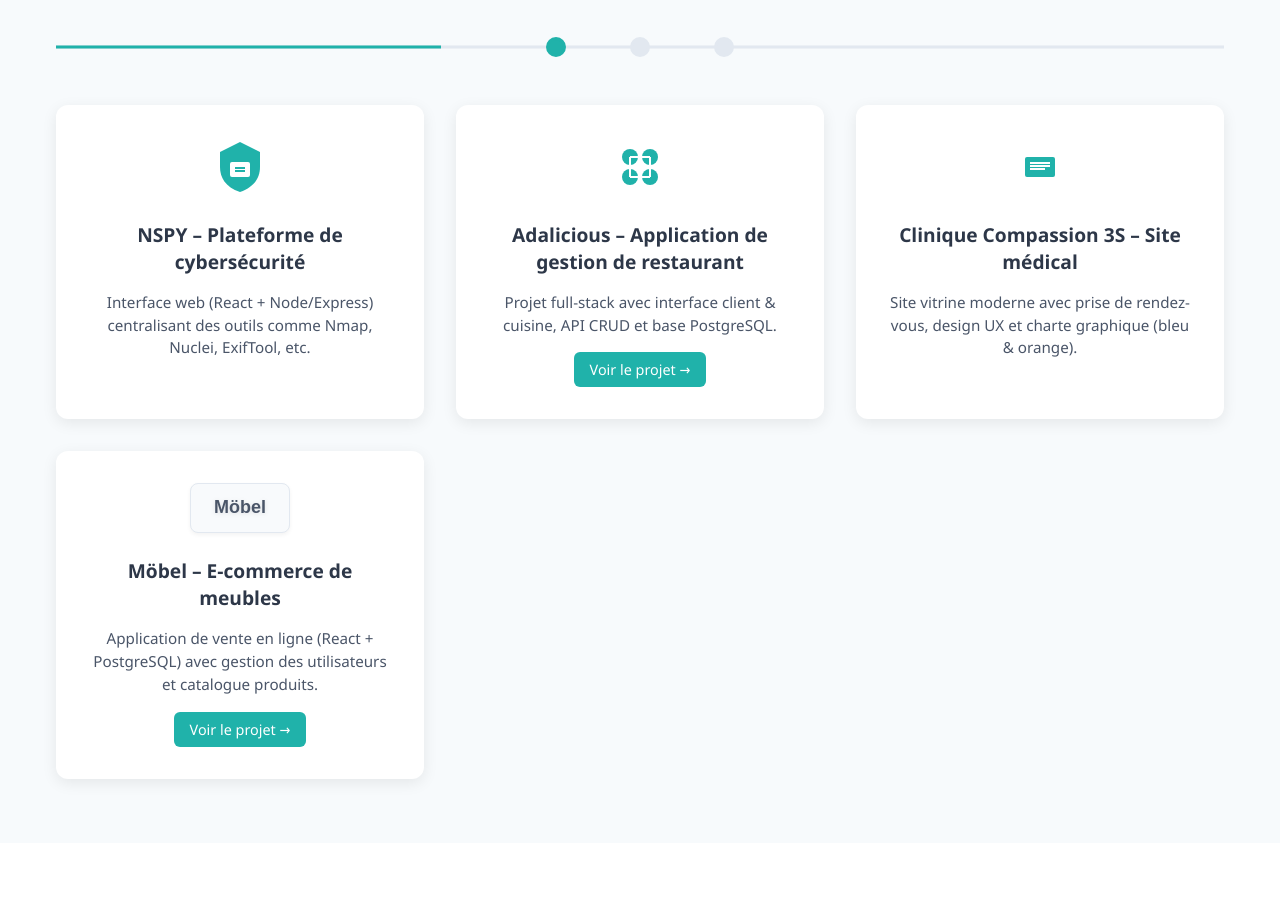
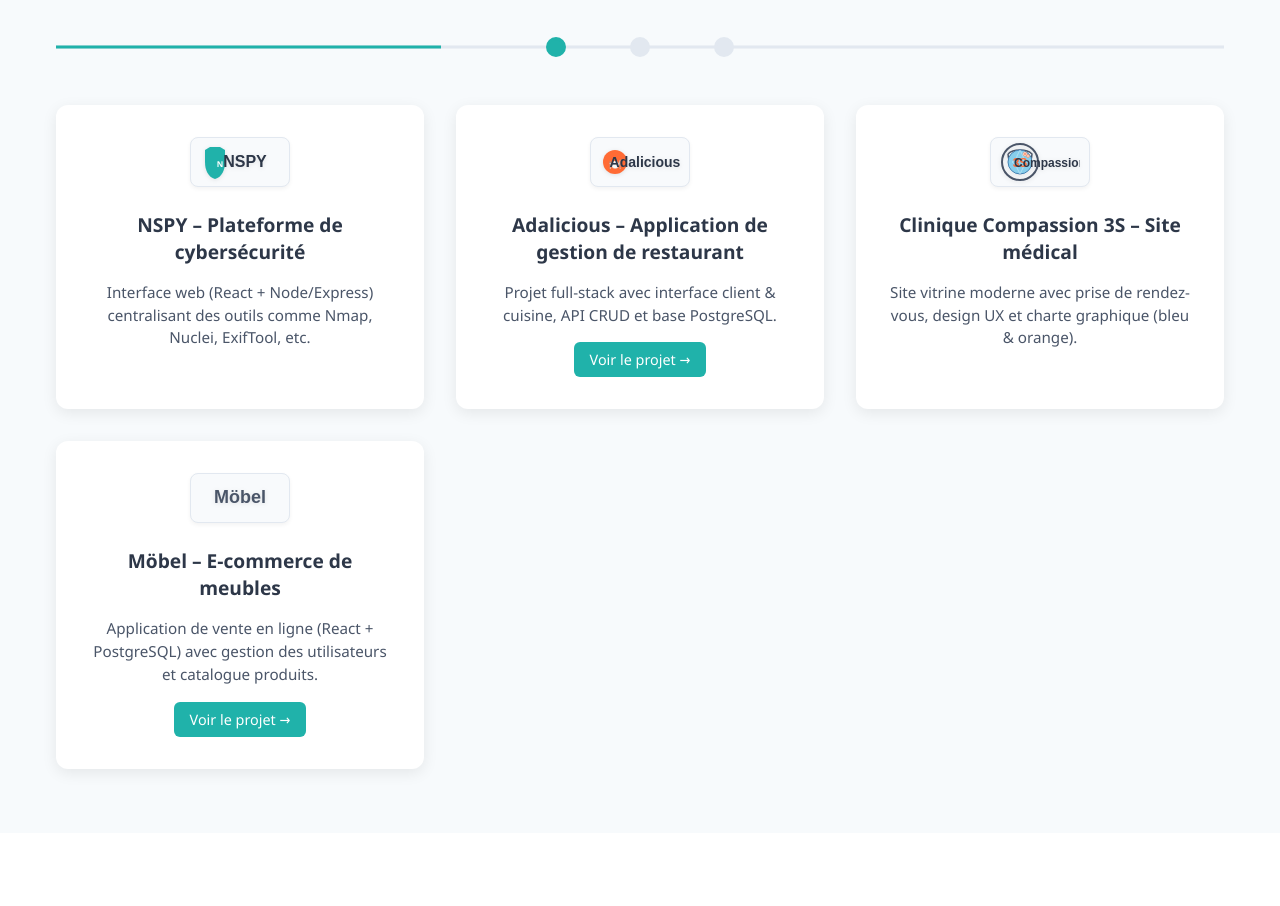
Before and after one commit to Ange-web/ProjetPersonnel, a React (Vite) app: page /parcours in a window 1280 px wide. Shown: the part 1240-2146 px from the top of the page. Built offline with nearby package versions, Linux system fonts and the light colour scheme.

Commit message:
Feat: Ajout des logos personnalisés pour tous les projets (NSPY, Adalicious, Clinique Compassion 3S, Möbel)

```diff
--- a/src/assets/components/parcours/parcours.css
+++ b/src/assets/components/parcours/parcours.css
@@ -143,6 +143,54 @@
 }
 
 .mobel-logo svg {
+  filter: drop-shadow(0 1px 2px rgba(0, 0, 0, 0.1));
+}
+
+.nspy-logo {
+  display: flex;
+  align-items: center;
+  justify-content: center;
+  width: 100px;
+  height: 50px;
+  background-color: #f8fafc;
+  border-radius: 8px;
+  border: 1px solid #e2e8f0;
+  box-shadow: 0 2px 4px rgba(0, 0, 0, 0.05);
+}
+
+.nspy-logo svg {
+  filter: drop-shadow(0 1px 2px rgba(0, 0, 0, 0.1));
+}
+
+.adalicious-logo {
+  display: flex;
+  align-items: center;
+  justify-content: center;
+  width: 100px;
+  height: 50px;
+  background-color: #f8fafc;
+  border-radius: 8px;
+  border: 1px solid #e2e8f0;
+  box-shadow: 0 2px 4px rgba(0, 0, 0, 0.05);
+}
+
+.adalicious-logo svg {
+  filter: drop-shadow(0 1px 2px rgba(0, 0, 0, 0.1));
+}
+
+.clinique-logo {
+  display: flex;
+  align-items: center;
+  justify-content: center;
+  width: 100px;
+  height: 50px;
+  background-color: #f8fafc;
+  border-radius: 8px;
+  border: 1px solid #e2e8f0;
+  box-shadow: 0 2px 4px rgba(0, 0, 0, 0.05);
+}
+
+.clinique-logo svg {
   filter: drop-shadow(0 1px 2px rgba(0, 0, 0, 0.1));
 }
 
--- a/src/assets/components/parcours/parcours.jsx
+++ b/src/assets/components/parcours/parcours.jsx
@@ -82,25 +82,26 @@ const Parcours = () => {
           <div className="projects-grid">
             <div className="project-card">
               <div className="project-icon">
-                <svg width="60" height="60" viewBox="0 0 60 60" fill="none">
-                  <path d="M30 5L10 15V30C10 40 15 50 30 55C45 50 50 40 50 30V15L30 5Z" fill="#20B2AA"/>
-                  <rect x="20" y="25" width="20" height="15" rx="2" fill="white"/>
-                  <rect x="25" y="30" width="10" height="2" fill="#20B2AA"/>
-                  <rect x="25" y="33" width="10" height="2" fill="#20B2AA"/>
-                </svg>
+                <div className="nspy-logo">
+                  <svg width="80" height="40" viewBox="0 0 80 40" fill="none">
+                    <path d="M10 5L5 8V20C5 28 8 35 15 37C22 35 25 28 25 20V8L20 5Z" fill="#20B2AA"/>
+                    <text x="20" y="25" textAnchor="middle" fill="white" fontSize="8" fontWeight="bold">N</text>
+                    <text x="45" y="25" textAnchor="middle" fill="#2d3748" fontSize="16" fontWeight="bold" fontFamily="Arial, sans-serif">NSPY</text>
+                  </svg>
+                </div>
               </div>
               <h3>NSPY – Plateforme de cybersécurité</h3>
               <p>Interface web (React + Node/Express) centralisant des outils comme Nmap, Nuclei, ExifTool, etc.</p>
             </div>
             <div className="project-card">
               <div className="project-icon">
-                <svg width="60" height="60" viewBox="0 0 60 60" fill="none">
-                  <circle cx="20" cy="20" r="8" fill="#20B2AA"/>
-                  <circle cx="40" cy="20" r="8" fill="#20B2AA"/>
-                  <circle cx="20" cy="40" r="8" fill="#20B2AA"/>
-                  <circle cx="40" cy="40" r="8" fill="#20B2AA"/>
-                  <path d="M20 20L40 20M20 40L40 40M20 20L20 40M40 20L40 40" stroke="white" strokeWidth="2"/>
-                </svg>
+                <div className="adalicious-logo">
+                  <svg width="80" height="40" viewBox="0 0 80 40" fill="none">
+                    <circle cx="15" cy="20" r="12" fill="#ff6b35"/>
+                    <text x="15" y="26" textAnchor="middle" fill="white" fontSize="10" fontWeight="bold">🍽️</text>
+                    <text x="45" y="25" textAnchor="middle" fill="#2d3748" fontSize="14" fontWeight="bold" fontFamily="Arial, sans-serif">Adalicious</text>
+                  </svg>
+                </div>
               </div>
               <h3>Adalicious – Application de gestion de restaurant</h3>
               <p>Projet full-stack avec interface client & cuisine, API CRUD et base PostgreSQL.</p>
@@ -110,12 +111,34 @@ const Parcours = () => {
             </div>
             <div className="project-card">
               <div className="project-icon">
-                <svg width="60" height="60" viewBox="0 0 60 60" fill="none">
-                  <rect x="15" y="20" width="30" height="20" rx="2" fill="#20B2AA"/>
-                  <rect x="20" y="25" width="20" height="2" fill="white"/>
-                  <rect x="20" y="28" width="20" height="2" fill="white"/>
-                  <rect x="20" y="31" width="15" height="2" fill="white"/>
-                </svg>
+                <div className="clinique-logo">
+                  <svg width="80" height="40" viewBox="0 0 80 40" fill="none">
+                    {/* Cercle extérieur avec couronne de laurier */}
+                    <circle cx="20" cy="20" r="18" fill="none" stroke="#4a5568" strokeWidth="2"/>
+                    <path d="M8 12 Q12 8 20 8 Q28 8 32 12 Q32 16 30 20 Q28 24 20 24 Q12 24 10 20 Q8 16 8 12" fill="none" stroke="#4a5568" strokeWidth="1.5"/>
+
+                    {/* Cercle intérieur bleu */}
+                    <circle cx="20" cy="20" r="12" fill="#87ceeb" stroke="#4682b4" strokeWidth="1"/>
+
+                    {/* Lignes de globe */}
+                    <path d="M12 20 Q20 12 28 20" stroke="white" strokeWidth="0.5" opacity="0.7"/>
+                    <path d="M12 20 Q20 28 28 20" stroke="white" strokeWidth="0.5" opacity="0.7"/>
+                    <path d="M20 8 Q12 20 20 32" stroke="white" strokeWidth="0.5" opacity="0.7"/>
+                    <path d="M20 8 Q28 20 20 32" stroke="white" strokeWidth="0.5" opacity="0.7"/>
+
+                    {/* Symbole 3S orange */}
+                    <text x="20" y="25" textAnchor="middle" fill="#ff6b35" fontSize="12" fontWeight="bold" fontFamily="Arial, sans-serif">3S</text>
+
+                    {/* Croix médicales */}
+                    <circle cx="25" cy="12" r="2" fill="white" stroke="#ff6b35" strokeWidth="0.5"/>
+                    <path d="M24 12 L26 12 M25 11 L25 13" stroke="#ff6b35" strokeWidth="0.8"/>
+                    <circle cx="28" cy="14" r="1.5" fill="white" stroke="#ff6b35" strokeWidth="0.5"/>
+                    <path d="M27.5 14 L28.5 14 M28 13.5 L28 14.5" stroke="#ff6b35" strokeWidth="0.6"/>
+
+                    {/* Texte Compassion */}
+                    <text x="50" y="25" textAnchor="middle" fill="#2d3748" fontSize="12" fontWeight="bold" fontFamily="Arial, sans-serif">Compassion</text>
+                  </svg>
+                </div>
               </div>
               <h3>Clinique Compassion 3S – Site médical</h3>
               <p>Site vitrine moderne avec prise de rendez-vous, design UX et charte graphique (bleu & orange).</p>
```
